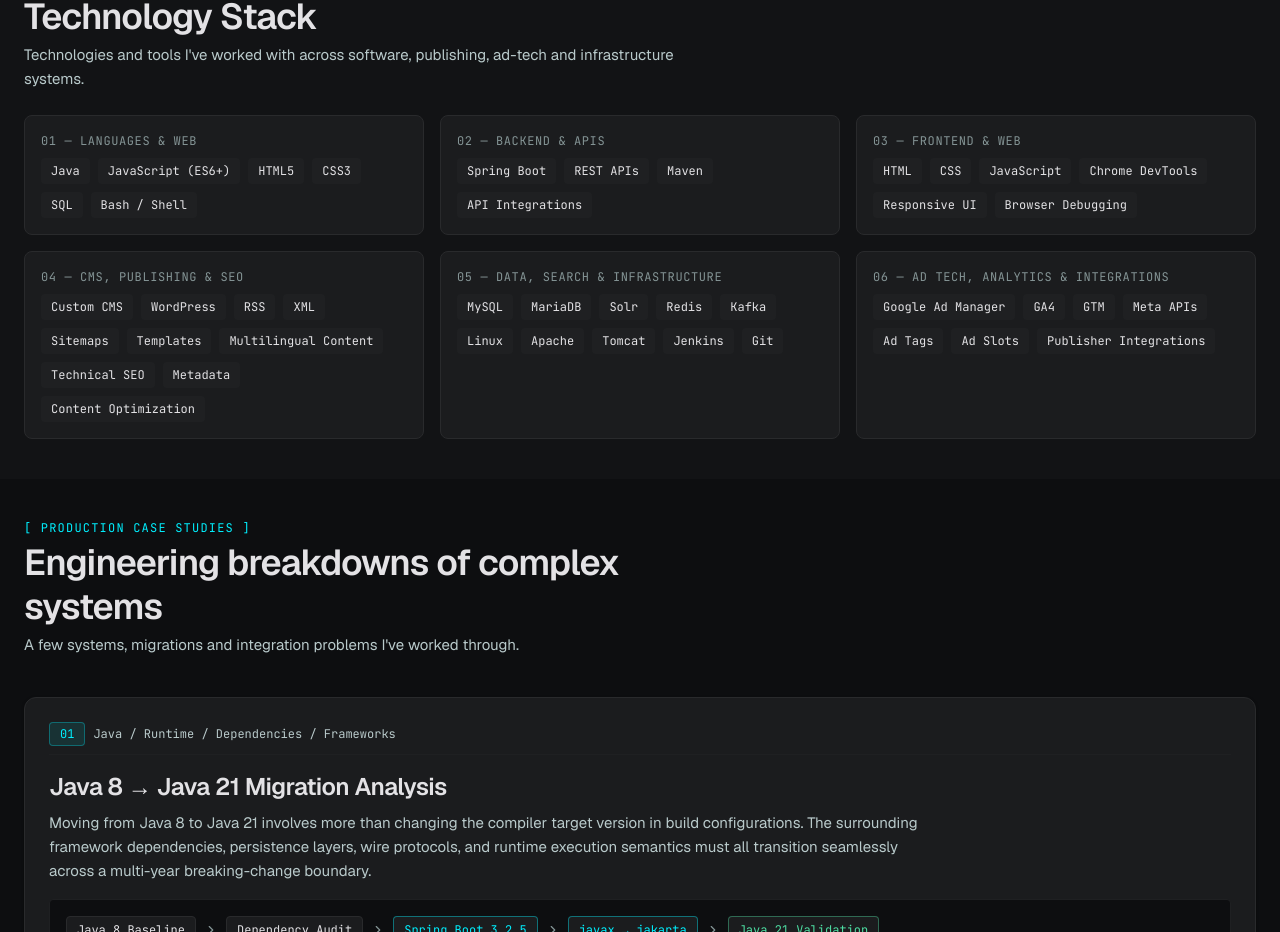
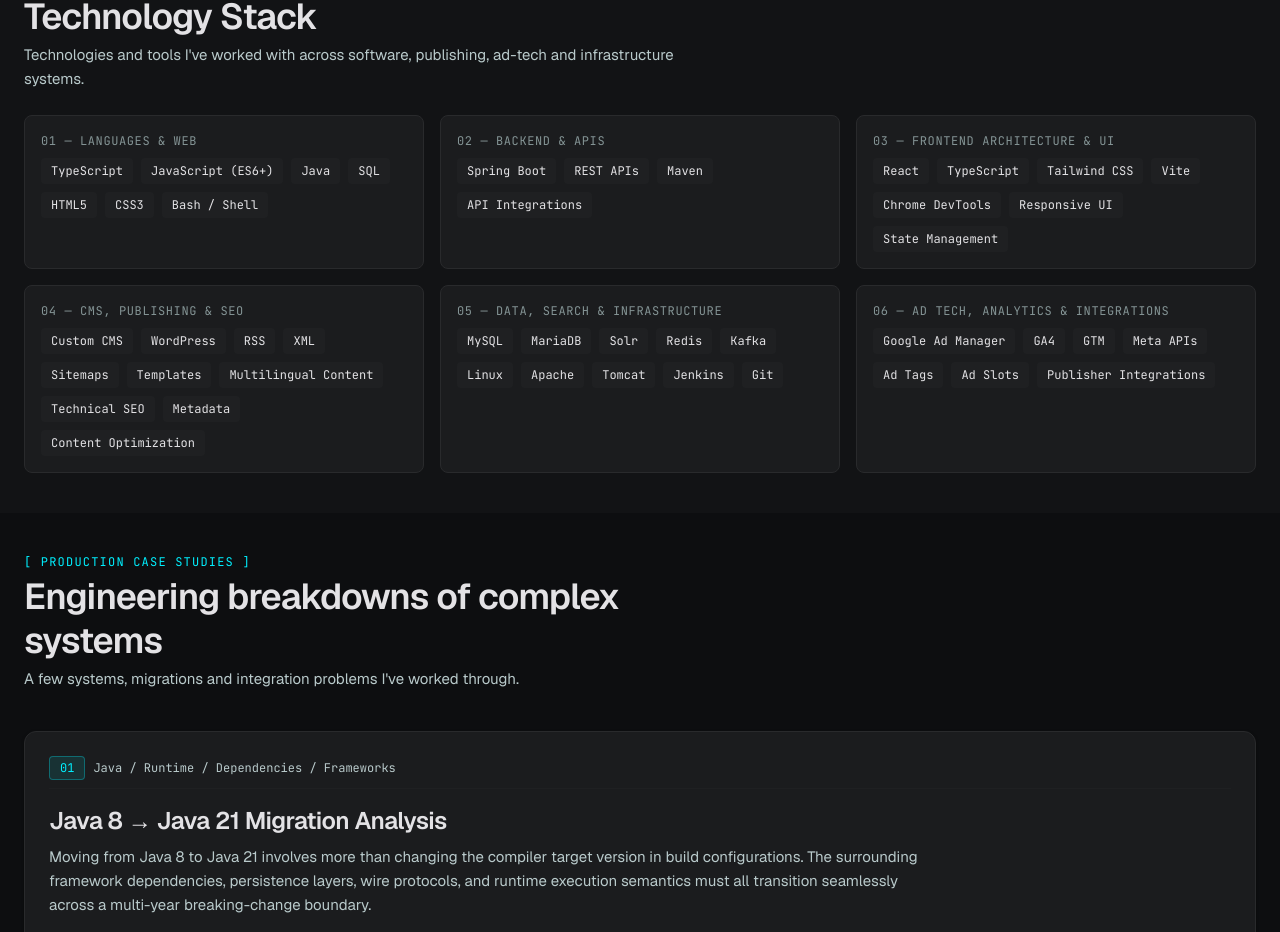
Before and after one commit to ayushraj382/Ayush_Portfolio, a React (Vite) app: page / in a window 1280 px wide. Shown: the part 2020-2952 px from the top of the page. Built offline with nearby package versions, Linux system fonts and the light colour scheme.

Commit message:
feat(tech-stack): add React, TypeScript, Tailwind CSS, and Vite to Technology Stack

```diff
--- a/src/data/techStack.ts
+++ b/src/data/techStack.ts
@@ -11,7 +11,7 @@
     id: 'languages',
     index: '01',
     label: 'LANGUAGES & WEB',
-    items: ['Java', 'JavaScript (ES6+)', 'HTML5', 'CSS3', 'SQL', 'Bash / Shell'],
+    items: ['TypeScript', 'JavaScript (ES6+)', 'Java', 'SQL', 'HTML5', 'CSS3', 'Bash / Shell'],
   },
   {
     id: 'backend',
@@ -22,8 +22,8 @@
   {
     id: 'frontend',
     index: '03',
-    label: 'FRONTEND & WEB',
-    items: ['HTML', 'CSS', 'JavaScript', 'Chrome DevTools', 'Responsive UI', 'Browser Debugging'],
+    label: 'FRONTEND ARCHITECTURE & UI',
+    items: ['React', 'TypeScript', 'Tailwind CSS', 'Vite', 'Chrome DevTools', 'Responsive UI', 'State Management'],
   },
   {
     id: 'cms',
```
